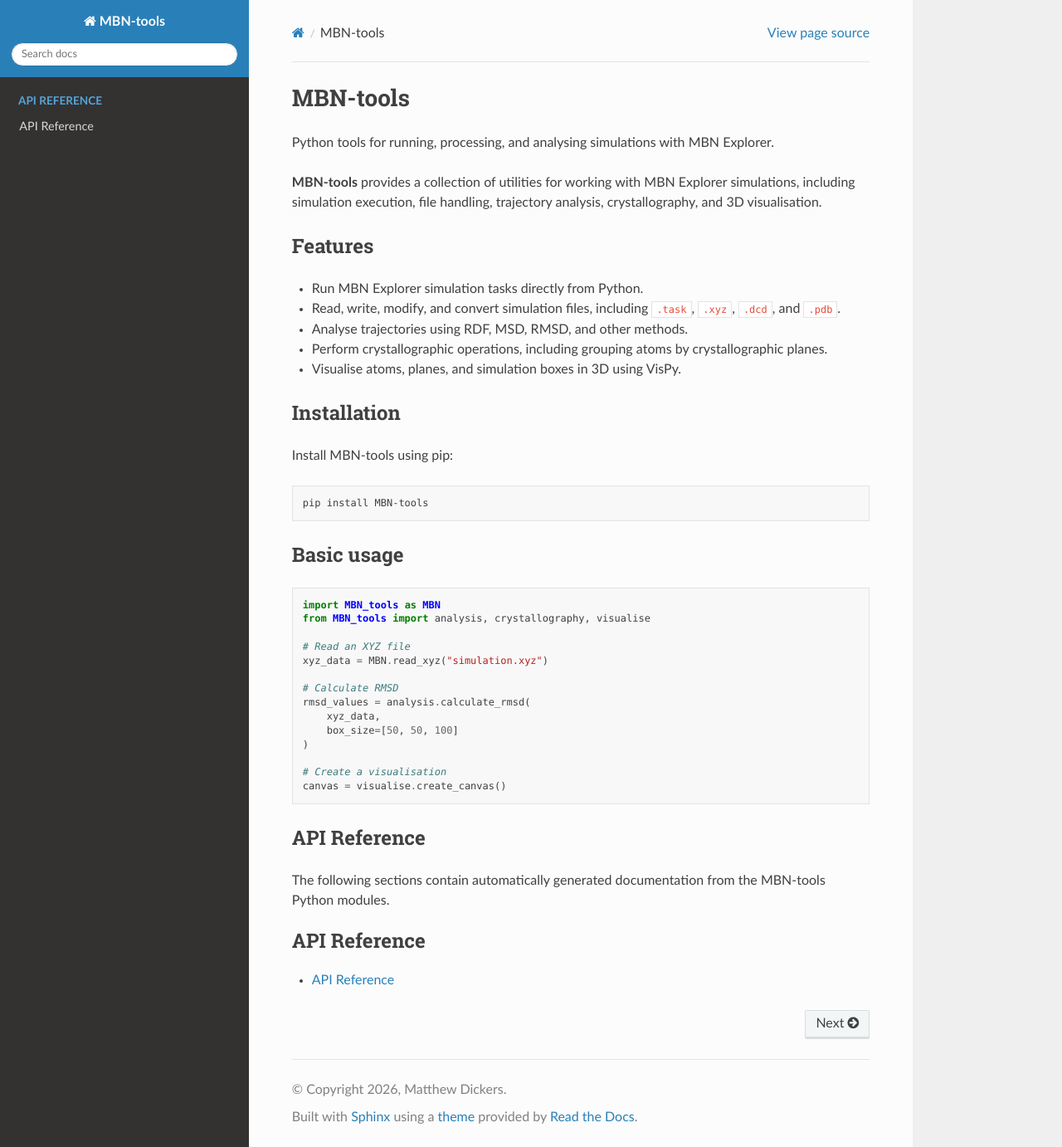
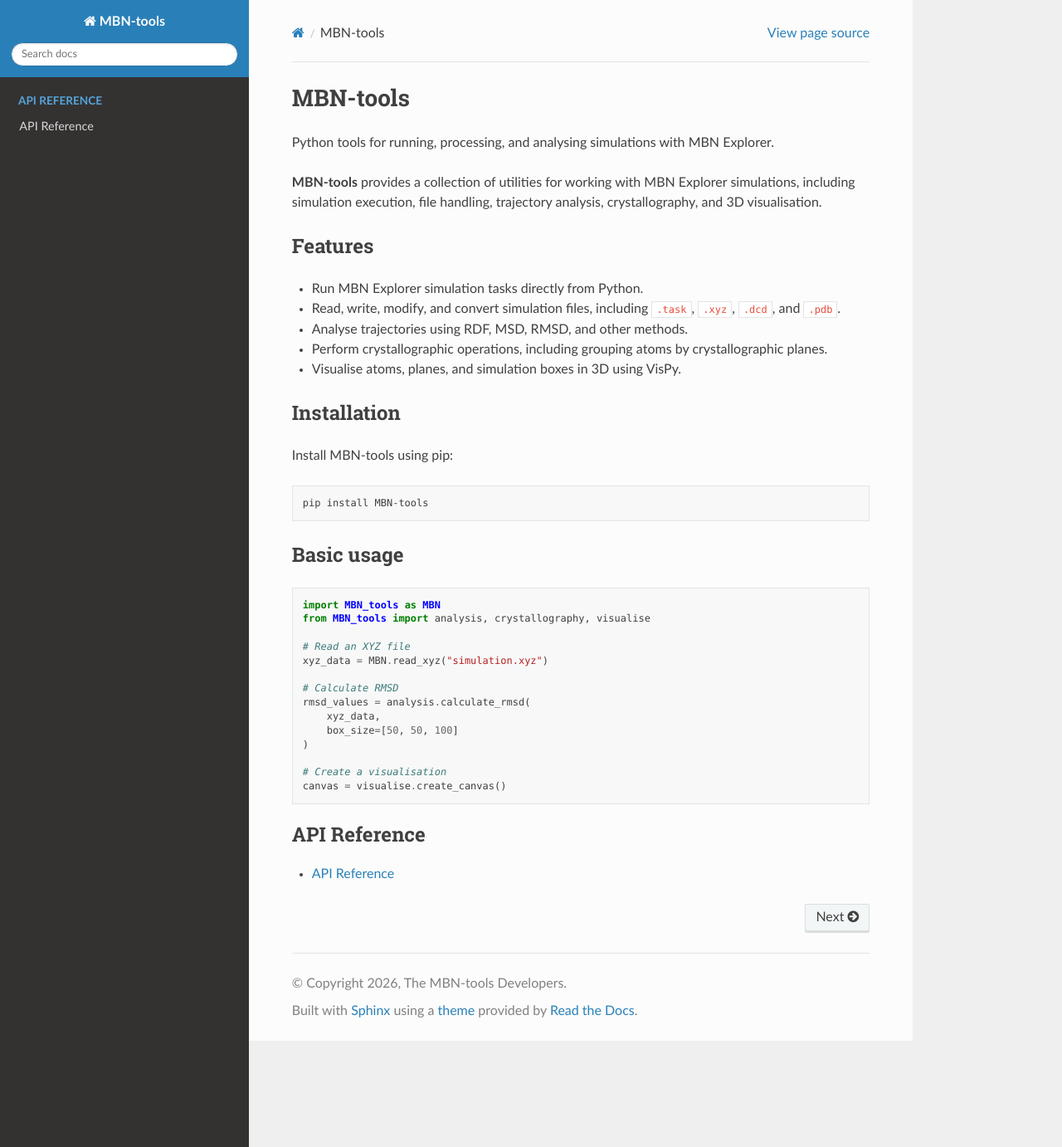
Before and after one commit to mattdickers/MBN-tools, a Sphinx documentation site: the page built from docs/index.rst, in a window 1280 px wide and 1382 px high. Shown: the whole window at 83% size. Built offline with Sphinx 7.4.7 and the Read the Docs theme 3.1.0, drawn with Linux system fonts in a browser that asks for light colours.

Commit message:
Added documentation

```diff
--- a/docs/conf.py
+++ b/docs/conf.py
@@ -7,8 +7,7 @@
 # https://www.sphinx-doc.org/en/master/usage/configuration.html#project-information
 
 project = 'MBN-tools'
-copyright = '2026, Matthew Dickers'
-author = 'Matthew Dickers'
+copyright = '2026, The MBN-tools Developers'
 release = '1.0'
 
 # -- General configuration ---------------------------------------------------
--- a/docs/index.rst
+++ b/docs/index.rst
@@ -49,12 +49,6 @@
    # Create a visualisation
    canvas = visualise.create_canvas()
 
-API Reference
--------------
-
-The following sections contain automatically generated documentation
-from the MBN-tools Python modules.
-
 .. toctree::
    :maxdepth: 2
    :caption: API Reference
```
Also changed, not shown: README.md (+2 -0 lines).
